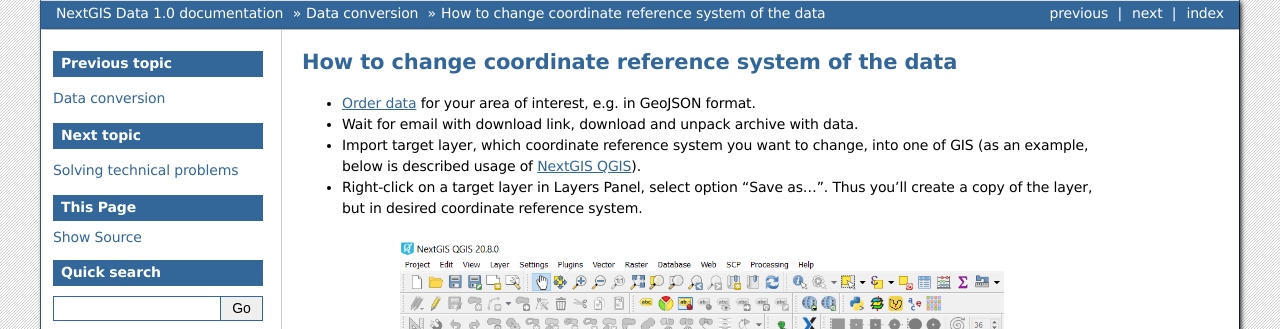
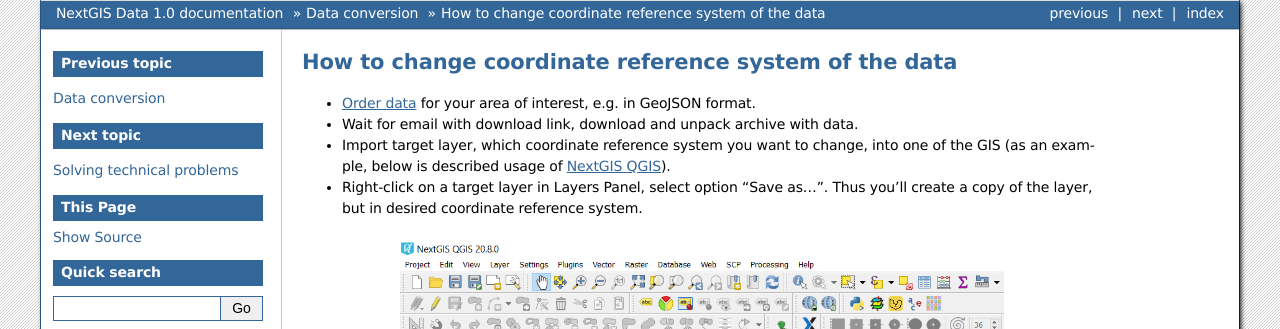
Before and after one commit to nextgis/docs_data, a Sphinx documentation site: the page built from source/cs_change.rst, in a window 1280 px wide. Shown: the top 329 px of the page. Built offline with Sphinx 7.4.7, drawn with Linux system fonts in a browser that asks for light colours; formulas are drawn with MathJax 3; pages that are not in the unit, such as notebooks, are missing from menus.

Commit message:
Update cs_change.rst

```diff
--- a/source/cs_change.rst
+++ b/source/cs_change.rst
@@ -5,7 +5,7 @@
 
 * `Order data <https://data.nextgis.com/en/>`_ for your area of interest, e.g. in GeoJSON format.
 * Wait for email with download link, download and unpack archive with data.
-* Import  target layer, which coordinate reference system you want to change, into one of GIS (as an example, below is described usage of `NextGIS QGIS <https://nextgis.com/nextgis-qgis/>`_).
+* Import target layer, which coordinate reference system you want to change, into one of the GIS (as an example, below is described usage of `NextGIS QGIS <https://nextgis.com/nextgis-qgis/>`_).
 * Right-click on a target layer in Layers Panel, select option “Save as…”. Thus you’ll create a copy of the layer, but in desired coordinate reference system.
 
 .. figure:: _static/cs_change1.png
```
